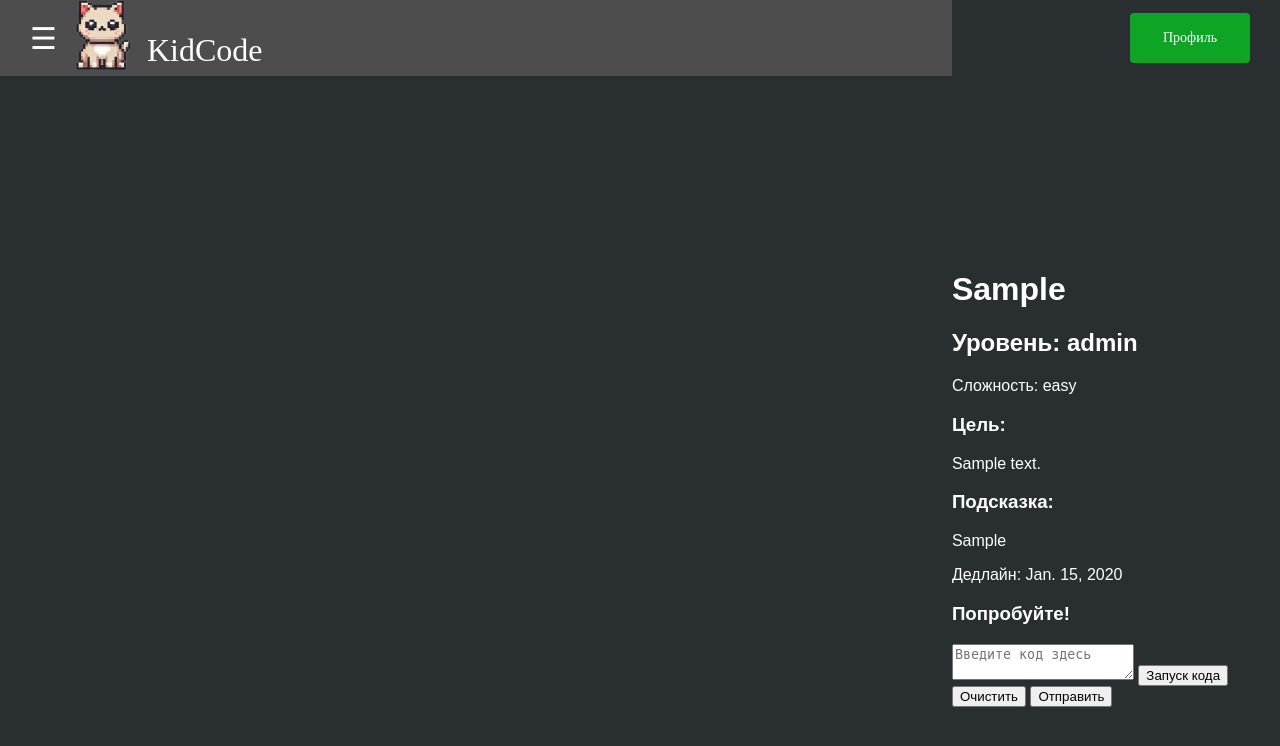
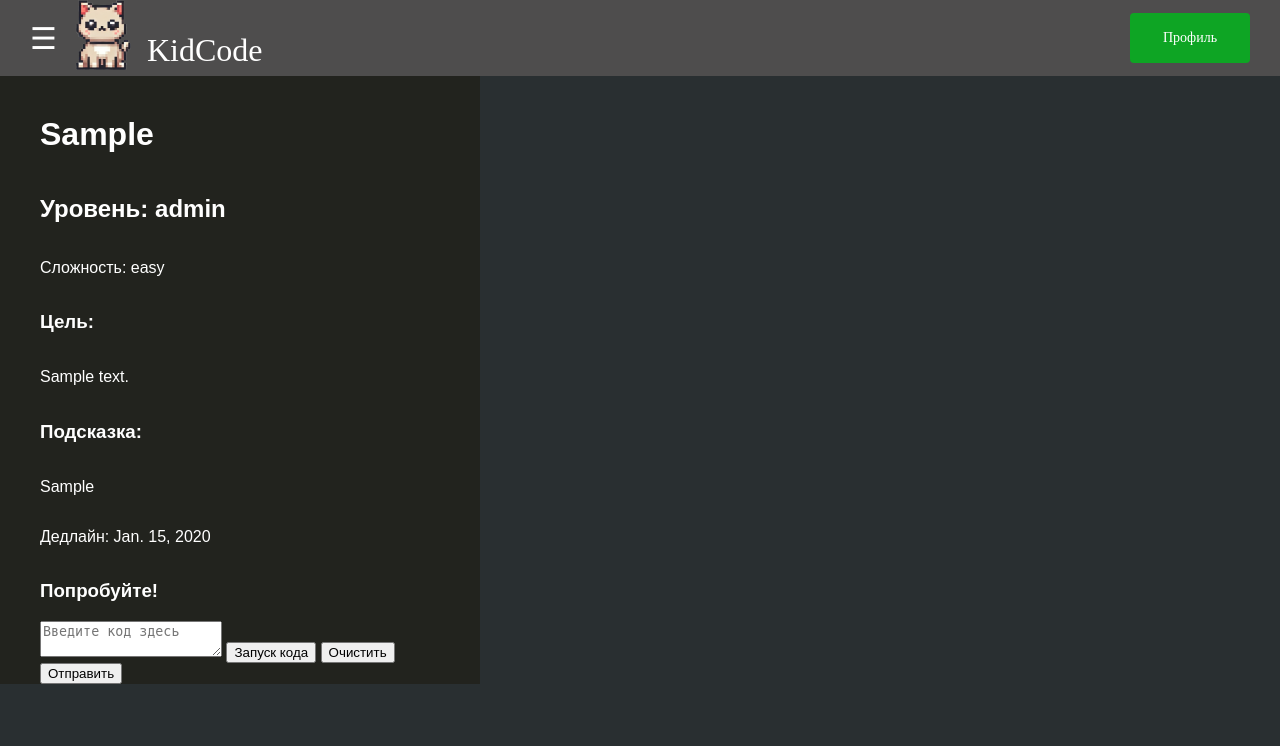
Before and after one commit to ilgorpy/kidcode, a Django app: page /task/1 in a window 1280 px wide. Shown: the top 746 px of the page. Run offline with Django 5.2, Linux system fonts and the light colour scheme; tables that the repository leaves empty hold one stand-in row (values such as "Sample post").

Commit message:
cosmetic changes

```diff
--- a/kidcode/mainapp/static/mainapp/css/styles.css
+++ b/kidcode/mainapp/static/mainapp/css/styles.css
@@ -234,10 +234,10 @@ a{
 
 /* Сайдбар */
 #sidebar {
-  position: fixed;
-  top: 75px;  /* Выдвигаем сайдбар ниже шапки */
-  left: -250px; /* Начальная позиция скрытого сайдбара */
-  width: 250px;
+  position: absolute;
+  top: 76px;  /* Выдвигаем сайдбар ниже шапки */
+  left: -350px; /* Начальная позиция скрытого сайдбара */
+  width: 350px;
   height: 100%;
   background-color: #22231E;
   color: white;
@@ -245,6 +245,10 @@ a{
   z-index: 5; /* Сайдбар будет под шапкой, но выше основного контента */
   padding-top: 20px;
 
+}
+
+.sidebar h1{
+  padding: 10px;
 }
 
 /* Ссылки в сайдбаре */
@@ -276,12 +280,12 @@ p.logo_name{
 
 /* Когда сайдбар открыт */
 .sidebar.open {
-  width: 250px;
+  width: 350px;
 }
 
 /* Контент смещается, когда сайдбар открыт */
 body.sidebar-open {
-  margin-left: 250px;
+  margin-left: 350px;
 }
 
 .content-text{
@@ -555,8 +559,10 @@ form.change{
   top: 75px;
   background-color: #22231E;
   width: 400px;
+  height: 100vh;
   display: flex;
   flex-direction: column;
+  overflow: auto;
 }
 
 
@@ -626,3 +632,17 @@ form.change{
   height: 60px;
   cursor: grab;
 }
+
+.task-container{
+  padding-top: 20px;
+  padding-left: 40px;
+  padding-right: 40px;
+  position: absolute;
+  left: 0px;
+  top: 75px;
+  background-color: #22231E;
+  width: 400px;
+  display: flex;
+  flex-direction: column;
+  overflow: auto;
+}
```
Also changed, not shown: kidcode/mainapp/static/mainapp/js/scripts.js (+73 -1 lines), kidcode/templates/base.html (+1 -82 lines).
